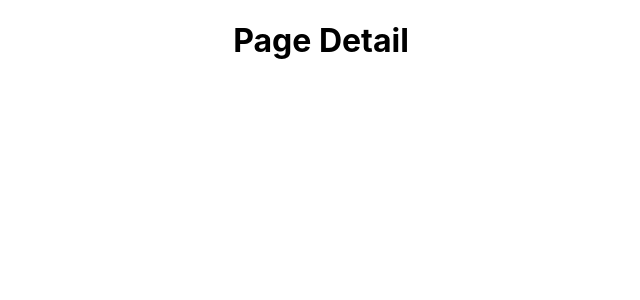
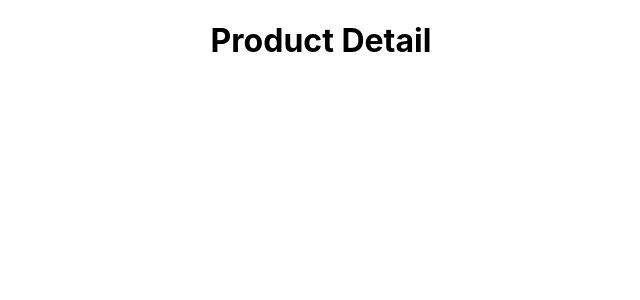
Before and after one commit to jmvaliente/mobilecommerce, a React (Create React App) app: page /1 in a window 1280 px wide. Shown: the top 300 px of the page, without its empty margins (319-959 px from the left). Built offline with nearby package versions, Linux system fonts and the light colour scheme.

Commit message:
feat(Page Detail):Page Detail added in router

```diff
--- a/src/App.js
+++ b/src/App.js
@@ -1,5 +1,6 @@
 import { Routes, Route } from 'react-router-dom'
 import Home from './ui/pages/Home'
+import ProductDetail from './ui/pages/ProductDetail'
 import './App.css'
 
 function App () {
@@ -8,7 +9,7 @@ function App () {
       <div className='App'>
         <Routes>
           <Route path='/' element={<Home />} />
-          <Route path='/:id' element={<h1>Page Detail</h1>} />
+          <Route path='/:id' element={<ProductDetail />} />
         </Routes>
       </div>
     </div>
```
